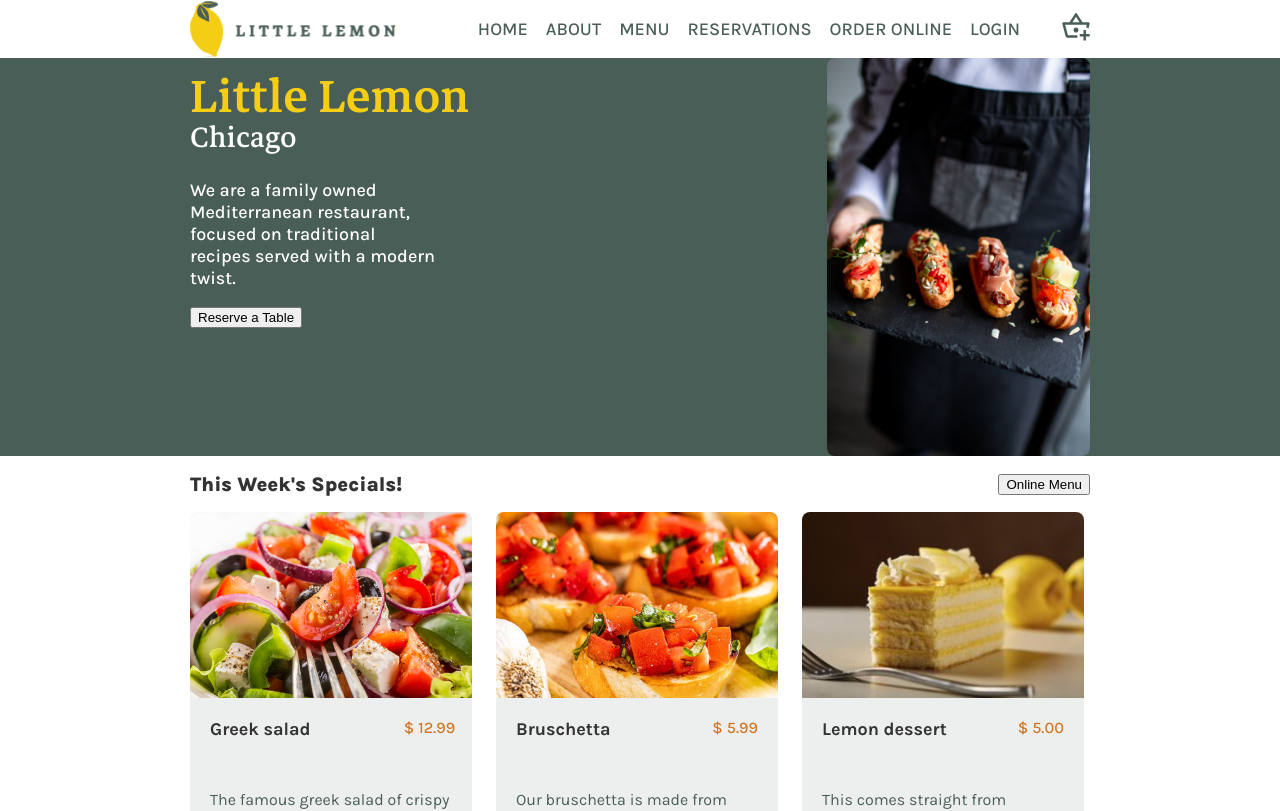
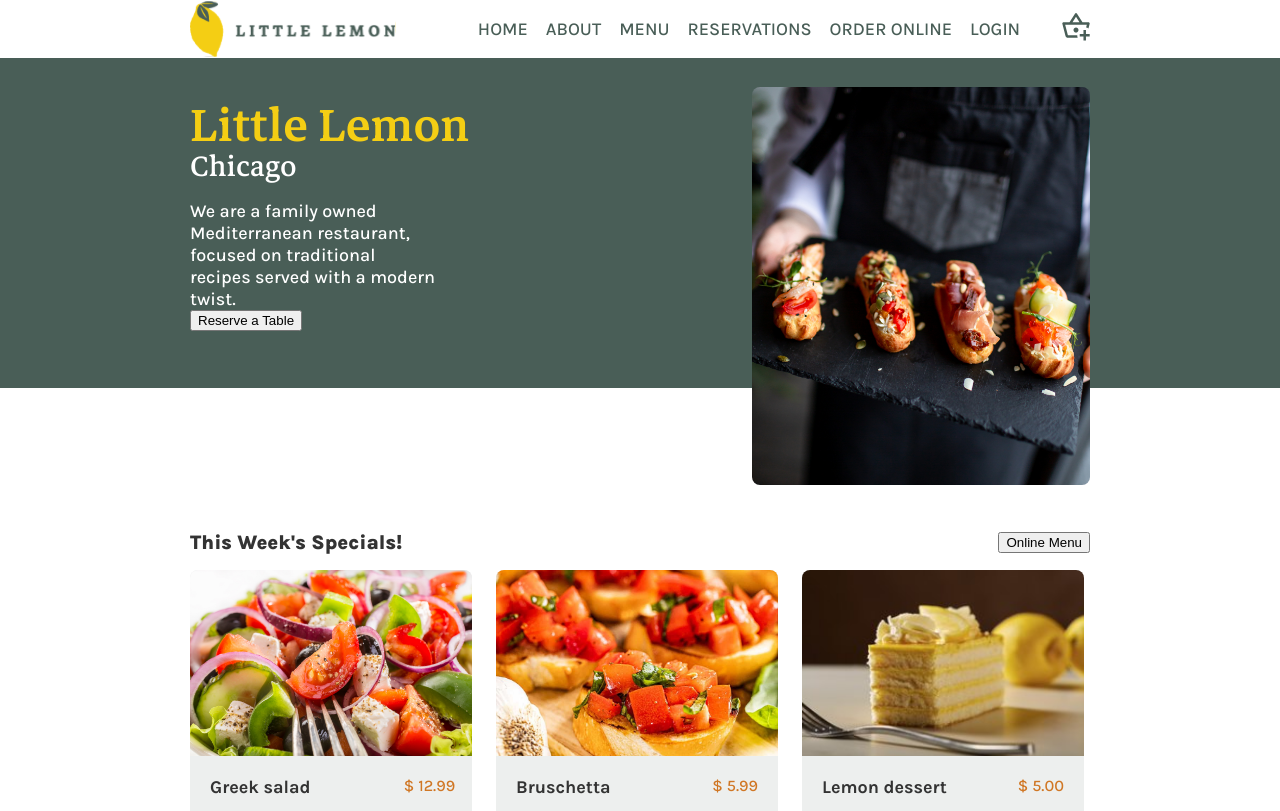
Before and after one commit to 4ndrs/cute-lemon, a React (Create React App) app: page / in a window 1280 px wide. Shown: the top 811 px of the page. Built offline with nearby package versions, Linux system fonts and the light colour scheme.

Commit message:
Adjust the hero background and image

```diff
--- a/src/components/Home/Hero.css
+++ b/src/components/Home/Hero.css
@@ -1,5 +1,7 @@
 .hero-background {
-  background-color: var(--primary-green);
+  background-image: url(../../assets/green_bg.svg);
+  background-repeat: repeat-x;
+  padding: 29px 0;
 }
 
 .hero .display-title {
@@ -24,6 +26,7 @@
 .hero > p {
   grid-area: description;
   max-width: 247px;
+  margin: 10px 0 0 0;
 }
 
 .hero > button {
@@ -32,8 +35,8 @@
 
 .hero > img {
   grid-area: image;
-  max-width: 338px;
-  max-height: 398px;
+  width: 338px;
+  height: 398px;
   object-fit: cover;
   border-radius: 8px;
   justify-self: end;
@@ -54,7 +57,7 @@
     ". image";
 }
 
-@media (max-width: 607px) {
+@media (max-width: 730px) {
   .hero > img {
     width: 31vw;
     height: 17vh;
@@ -66,4 +69,12 @@
       "description image"
       "reserve-button .";
   }
+
+  .hero-background {
+    background-color: var(--primary-green);
+  }
+
+  .hero > p {
+    margin: 10px 5px 0 0;
+  }
 }
```
Also changed, not shown: src/assets/green_bg.svg (added).
